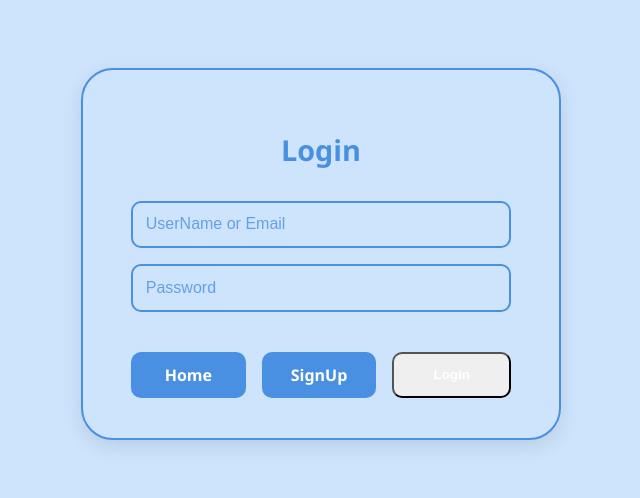
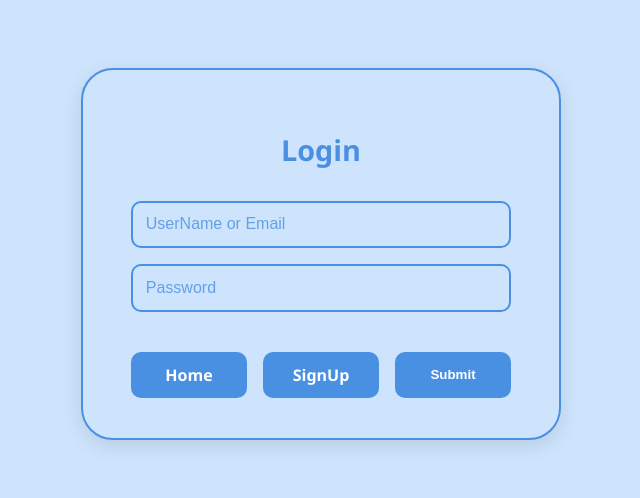
Before and after one commit to SubahackaKhanh/WebComics, a Vue app: page /login in a window 1280 px wide. Shown: the part 154-652 px from the top of the page, without its empty margins (319-959 px from the left). Built offline with nearby package versions, Linux system fonts and the light colour scheme.

Commit message:
fix: fix css for login page submit button

```diff
--- a/src/components/pages/Login.vue
+++ b/src/components/pages/Login.vue
@@ -22,7 +22,7 @@
       <div class="login-buttons">
         <router-link to="/" class="nav-btn home-btn">Home</router-link>
         <router-link to="/signup" class="nav-btn signup-btn">SignUp</router-link>
-        <button class="nav-btn login-btn" @click="handleLogin">Login</button>
+        <button class="nav-btn signup-btn" @click="handleLogin">Submit</button>
       </div>
     </div>
   </div>
--- a/src/css/pages/login.css
+++ b/src/css/pages/login.css
@@ -105,6 +105,7 @@ input:-webkit-autofill {
 
 .signup-btn {
   background-color: #4a90e2;
+  border: none;
 }
 
 .nav-btn:hover {
```
